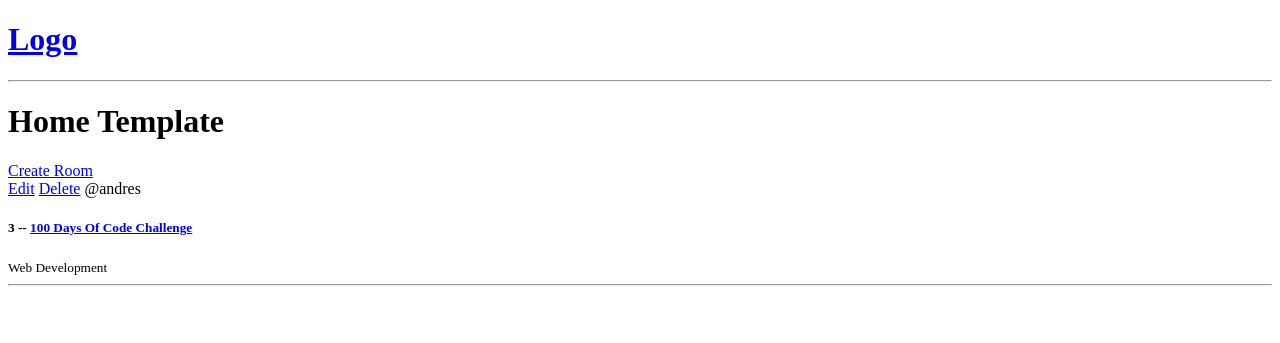
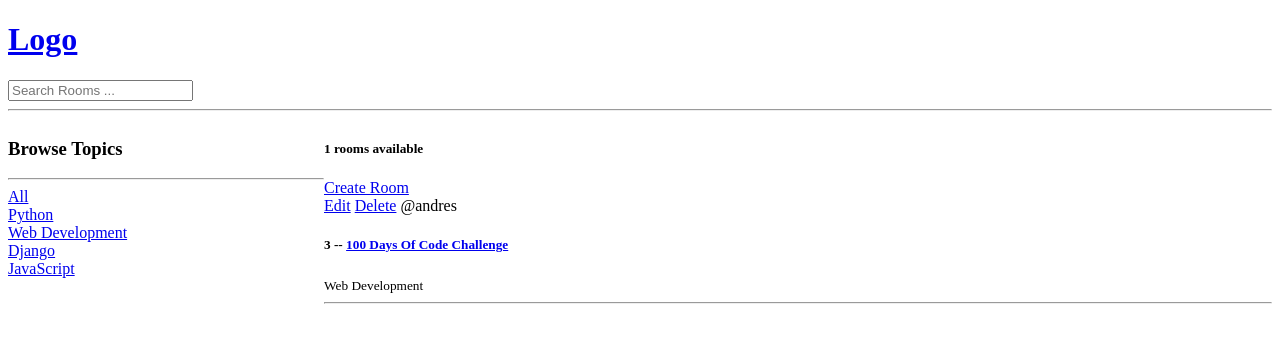
Before and after one commit to andresvidoza/chat-rooms, a Django app: page / in a window 1280 px wide. Shown: the top 343 px of the page. Run offline with Django 4.2, Linux system fonts and the light colour scheme; data comes from the database, SQL or seed files in the repository.

Commit message:
Adding a search feature to the app

```diff
--- a/base/templates/base/home.html
+++ b/base/templates/base/home.html
@@ -2,10 +2,32 @@
 
 {% block content %}
 
-<h1>Home Template</h1>
+<style>
+    .home-container{
+        display: grid;
+        grid-template-columns: 1fr 3fr;
+    }
+</style>
+
+<div class="home-container">
 
     <div>
+        <h3>Browse Topics</h3>
+        <hr>
 
+        <div>
+            <a href="{% url 'home' %}">All</a>
+        </div>
+
+        {% for topic in topics %}
+            <div>
+                <a href="{% url 'home' %}?q={{topic.name}}">{{topic.name}}</a>
+            </div>
+        {% endfor %}
+    </div>
+
+    <div>
+        <h5>{{room_count}} rooms available</h5>
         <a href="{% url 'create-room' %}">Create Room</a>
 
         <div>
@@ -22,4 +44,6 @@
         </div>
     </div>
 
+</div>
+
 {% endblock content %}
--- a/base/views.py
+++ b/base/views.py
@@ -1,13 +1,24 @@
-from re import L
+from django.db.models import Q
 from django.shortcuts import render, redirect
-from .models import Room
+from .models import Room, Topic
 from .forms import RoomForm
 
 # Create your views here.
 
 def home(request):
-    rooms = Room.objects.all()
-    context = {'rooms': rooms}
+    ## whatever we pass into the URL
+    q = request.GET.get('q') if request.GET.get('q') != None else ''
+
+    rooms = Room.objects.filter(
+        Q(topic__name__icontains=q) |
+        Q(name__icontains=q) |
+        Q(description__icontains=q)
+    ) #query upward to the parent - whatever value we have in the topic name, at least contaisn whats in there
+
+    topics = Topic.objects.all();
+    room_count = rooms.count();
+
+    context = {'rooms': rooms, 'topics': topics, 'room_count': room_count}
     return render(request, 'base/home.html', context)
 
 def room (request, pk):
--- a/templates/navbar.html
+++ b/templates/navbar.html
@@ -2,4 +2,8 @@
     <h1>Logo</h1>
 </a>
 
+<form method="GET" action="{% url 'home' %}">
+    <input type="text" name="q" placeholder="Search Rooms ..."/>
+</form>
+
 <hr>
```
Lines whose indentation alone changed are shown as unchanged.
